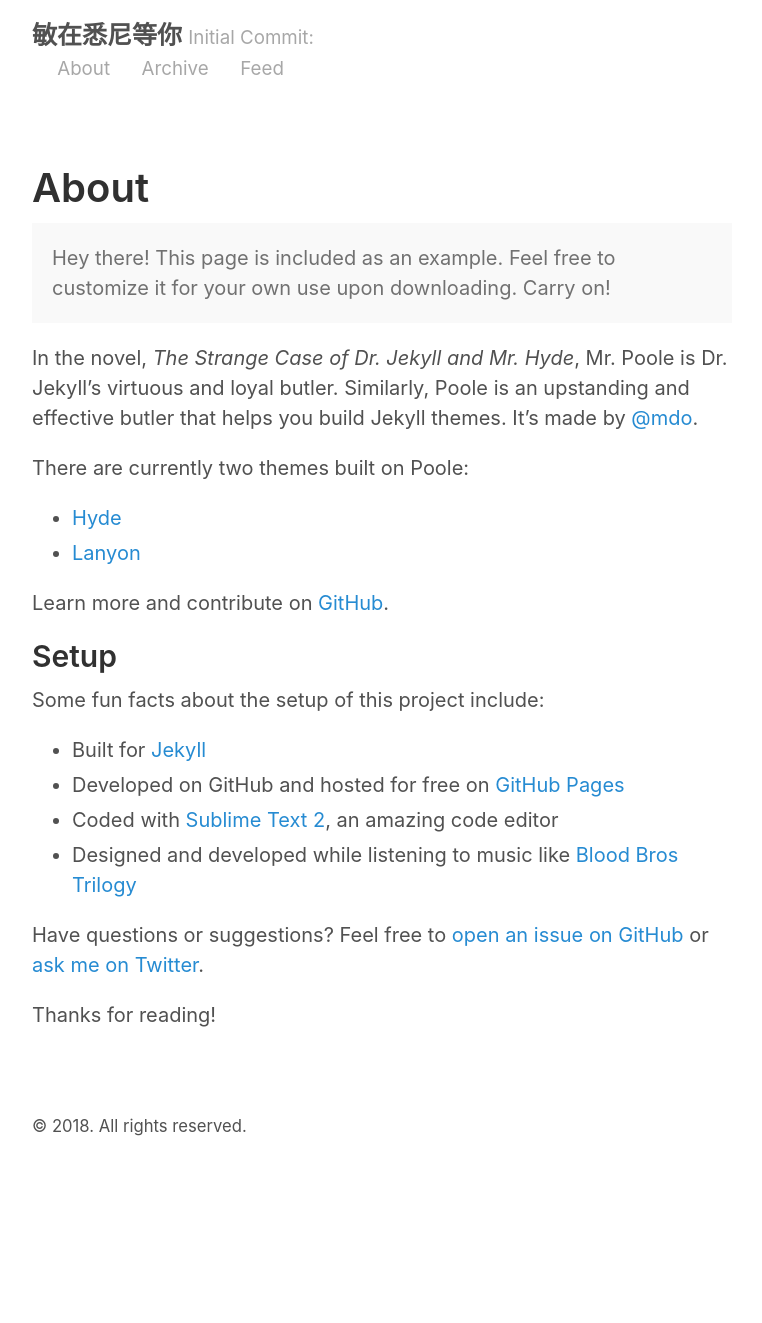
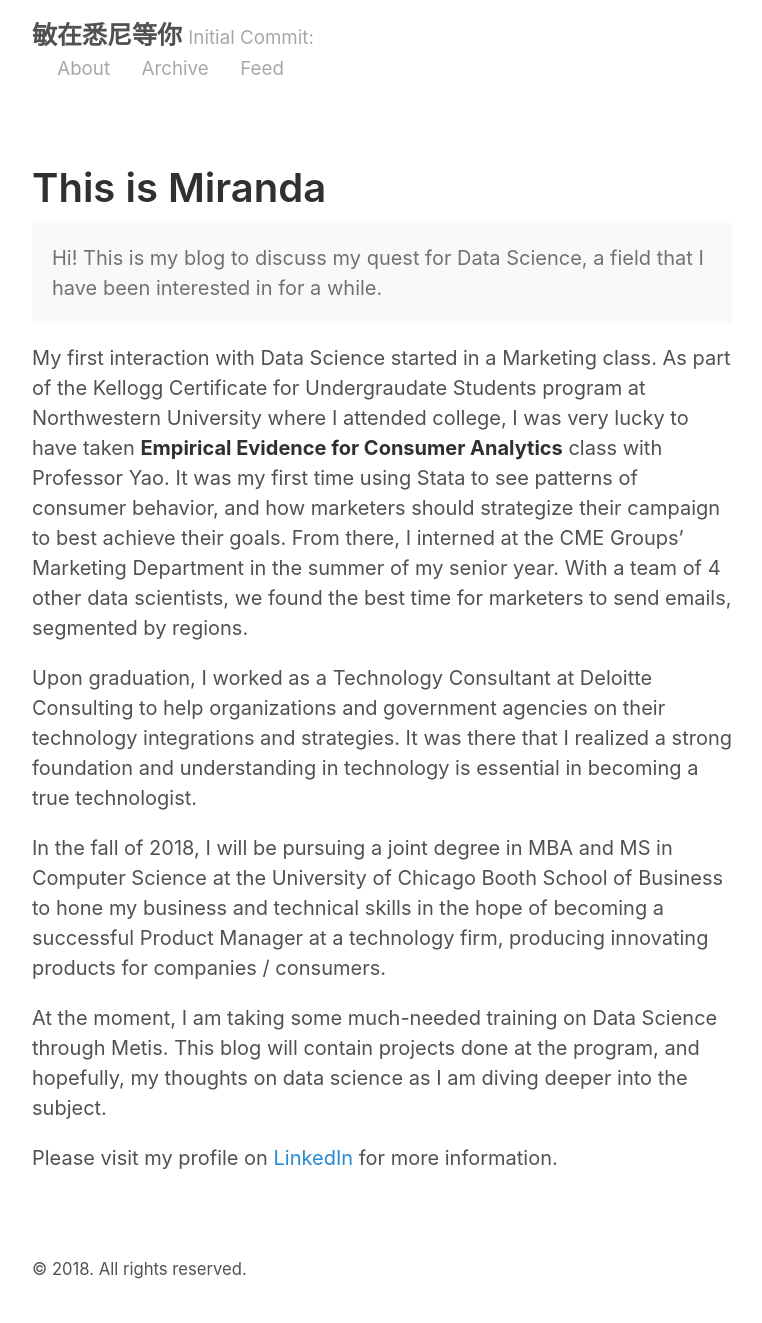
Before and after one commit to mizhao2018/mizhao2018.github.io, a Jekyll site: the page built from about.md, in a window 1280 px wide. Shown: the whole page, without its empty margins (258-1020 px from the left). Built offline with Jekyll 4.4.1, drawn with Linux system fonts in a browser that asks for light colours; before the commit the page ends 1180 px from its top, so only the background shows below that.

Commit message:
Update about.md

```diff
--- a/about.md
+++ b/about.md
@@ -1,30 +1,18 @@
 ---
 layout: page
-title: About
+title: This is Miranda
 ---
 
 <p class="message">
-  Hey there! This page is included as an example. Feel free to customize it for your own use upon downloading. Carry on!
+  Hi! This is my blog to discuss my quest for Data Science, a field that I have been interested in for a while.
 </p>
 
-In the novel, *The Strange Case of Dr. Jekyll and Mr. Hyde*, Mr. Poole is Dr. Jekyll's virtuous and loyal butler. Similarly, Poole is an upstanding and effective butler that helps you build Jekyll themes. It's made by [@mdo](https://twitter.com/mdo).
+My first interaction with Data Science started in a Marketing class. As part of the Kellogg Certificate for Undergraudate Students program at Northwestern University where I attended college, I was very lucky to have taken **Empirical Evidence for Consumer Analytics** class with Professor Yao. It was my first time using Stata to see patterns of consumer behavior, and how marketers should strategize their campaign to best achieve their goals. From there, I interned at the CME Groups' Marketing Department in the summer of my senior year. With a team of 4 other data scientists, we found the best time for marketers to send emails, segmented by regions.
 
-There are currently two themes built on Poole:
+Upon graduation, I worked as a Technology Consultant at Deloitte Consulting to help organizations and government agencies on their technology integrations and strategies. It was there that I realized a strong foundation and understanding in technology is essential in becoming a true technologist.
 
-* [Hyde](http://hyde.getpoole.com)
-* [Lanyon](http://lanyon.getpoole.com)
+In the fall of 2018, I will be pursuing a joint degree in MBA and MS in Computer Science at the University of Chicago Booth School of Business to hone my business and technical skills in the hope of becoming a successful Product Manager at a technology firm, producing innovating products for companies / consumers.
 
-Learn more and contribute on [GitHub](https://github.com/poole).
+At the moment, I am taking some much-needed training on Data Science through Metis. This blog will contain projects done at the program, and hopefully, my thoughts on data science as I am diving deeper into the subject.
 
-## Setup
-
-Some fun facts about the setup of this project include:
-
-* Built for [Jekyll](http://jekyllrb.com)
-* Developed on GitHub and hosted for free on [GitHub Pages](https://pages.github.com)
-* Coded with [Sublime Text 2](http://sublimetext.com), an amazing code editor
-* Designed and developed while listening to music like [Blood Bros Trilogy](https://soundcloud.com/maddecent/sets/blood-bros-series)
-
-Have questions or suggestions? Feel free to [open an issue on GitHub](https://github.com/poole/poole/issues/new) or [ask me on Twitter](https://twitter.com/mdo).
-
-Thanks for reading!
+Please visit my profile on [LinkedIn](https://www.linkedin.com/in/miranda-runmin-zhao-98225027/) for more information.
```
